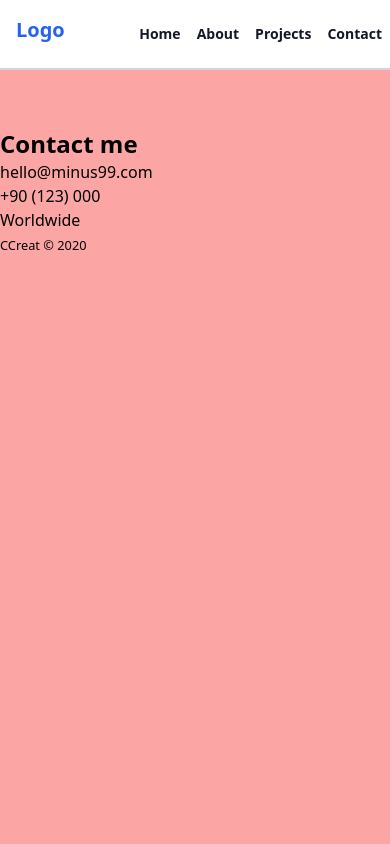
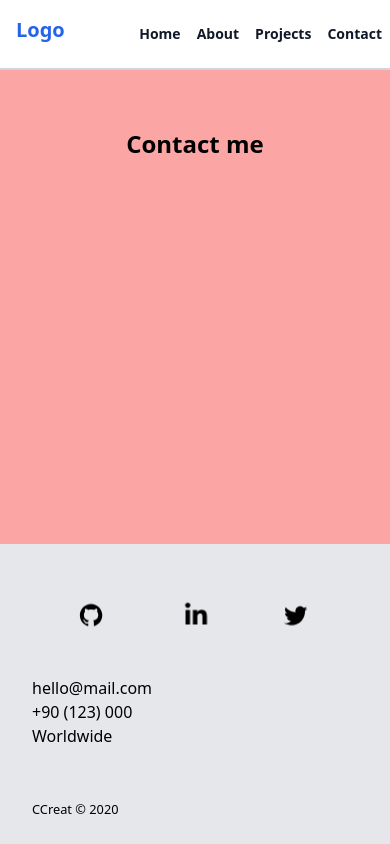
Before and after one commit to carlos-ch/my-site, a Next.js app: page /nav/contact in a window 390 px wide. Built offline with nearby package versions, Linux system fonts and the light colour scheme.

Commit message:
footer works mobile first

```diff
--- /dev/null
+++ b/components/Footer.js
@@ -0,0 +1,34 @@
+const links = [
+  { href: 'https://github.com/carlos-ch', label: 'GitHub' },
+  { href: 'https://www.linkedin.com/in/carlos-c-g/', label: 'LinkedIn' },
+  { href: 'https://twitter.com/carloselchavez', label: 'Twitter' },
+];
+
+export default function Footer() {
+  return (
+    <div className="absolute w-full bg-gray-200 px-8 py-6 bottom-0">
+      <dl className="flex justify-center  sm:float-right  mt-8 mb-12">
+        {links.map(({ href, label }) => (
+          <dt className="inline-block mx-spaced sm:mr-8">
+            <a
+              className={`block w-8 h-7 bg-social bg-${label}`}
+              href={href}
+            ></a>
+          </dt>
+        ))}
+      </dl>
+      <p className="text-base mb-12">
+        <a className="default" href="mailto:hello@mail.com">
+          hello@mail.com
+        </a>
+        <br />
+        <a className="default" href="tel:0090123000">
+          +90 (123) 000
+        </a>
+        <br />
+        Worldwide
+      </p>
+      <small>CCreat © 2020</small>
+    </div>
+  );
+}
--- a/components/Layout.js
+++ b/components/Layout.js
@@ -3,15 +3,13 @@ import Navbar from './Navbar';
 
 export default function Layout({ title, children }) {
   return (
-    <div className="bg-red-300">
+    <div className="bg-red-300 h-screen">
       <Head>
         <title>{title}</title>
         <link rel="icon" href="/favicon.ico" />
       </Head>
       <Navbar />
-      <main className=" pt-32 container mx-auto max-w-xl  min-h-screen">
-        {children}
-      </main>
+      <main className=" pt-32 container mx-auto max-w-xl">{children}</main>
     </div>
   );
 }
--- a/pages/nav/contact.js
+++ b/pages/nav/contact.js
@@ -1,21 +1,15 @@
+import Footer from '../../components/Footer';
 import Layout from '../../components/Layout';
 
 export default function Contact() {
   return (
-    <Layout title="Contact">
-      <h1 className="text-2xl font-bold sm:text-4xl">Contact me</h1>
-      <p>
-        <a class="default" href="mailto:hello@minus99.com">
-          hello@minus99.com
-        </a>
-        <br />
-        <a class="default" href="tel:0090123000">
-          +90 (123) 000
-        </a>
-        <br />
-        Worldwide
-      </p>
-      <small>CCreat © 2020</small>
-    </Layout>
+    <div>
+      <Layout title="Contact">
+        <h1 className="text-center text-2xl font-bold sm:text-4xl">
+          Contact me
+        </h1>
+        <Footer />
+      </Layout>
+    </div>
   );
 }
--- a/tailwind.config.js
+++ b/tailwind.config.js
@@ -2,10 +2,22 @@ module.exports = {
   purge: [],
   darkMode: false, // or 'media' or 'class'
   theme: {
-    extend: {},
+    extend: {
+      backgroundImage: theme => ({
+        social: "url('/social-icons.svg')",
+      }),
+      margin: {
+        spaced: 'calc(16% - 1rem)',
+      },
+    },
+    backgroundPosition: {
+      GitHub: 'left',
+      LinkedIn: 'center',
+      Twitter: 'right',
+    },
   },
   variants: {
     extend: {},
   },
   plugins: [],
-}
+};
```
Also changed, not shown: public/artboard.svg (added), public/social-icons.svg (added).
